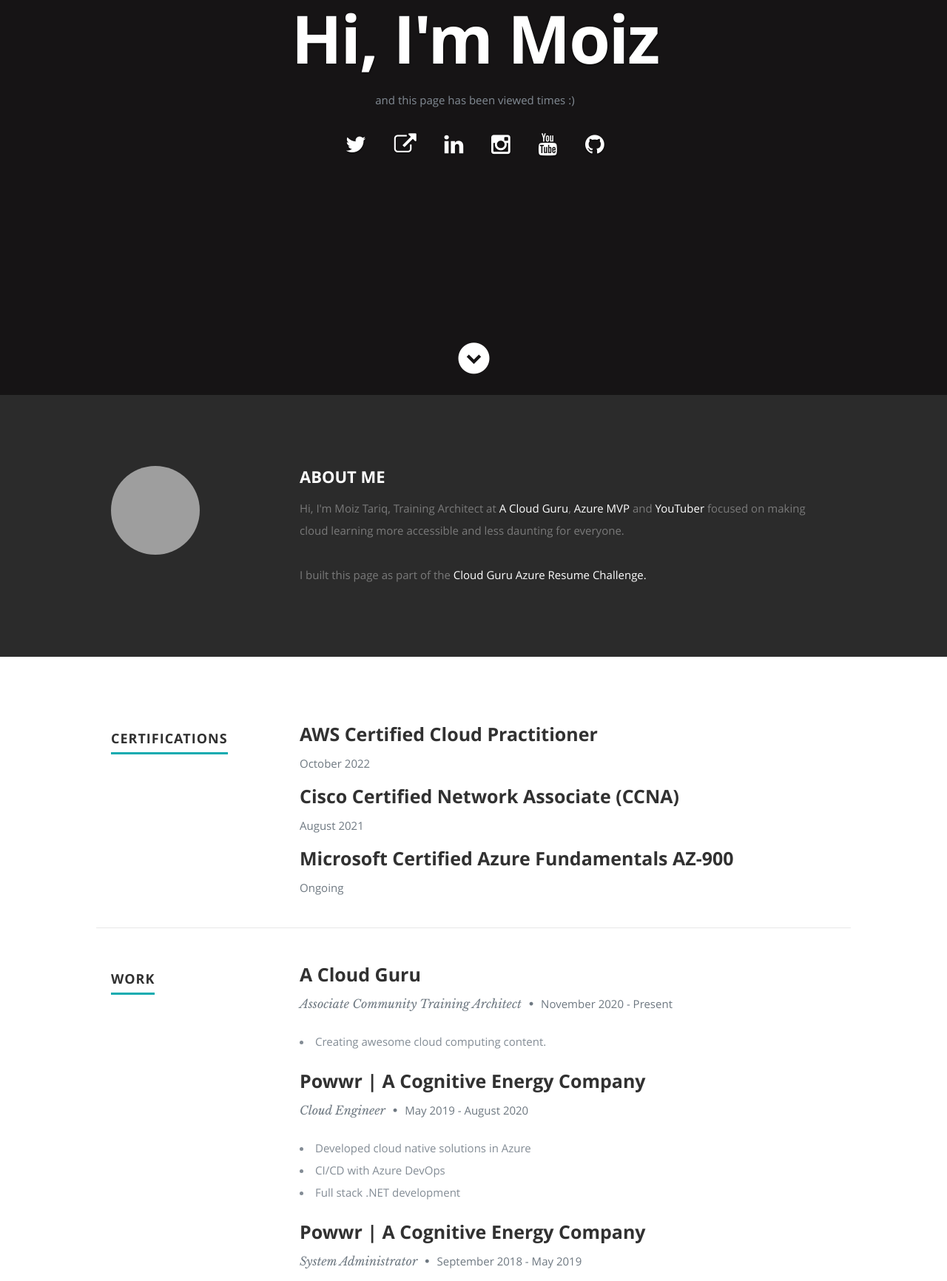
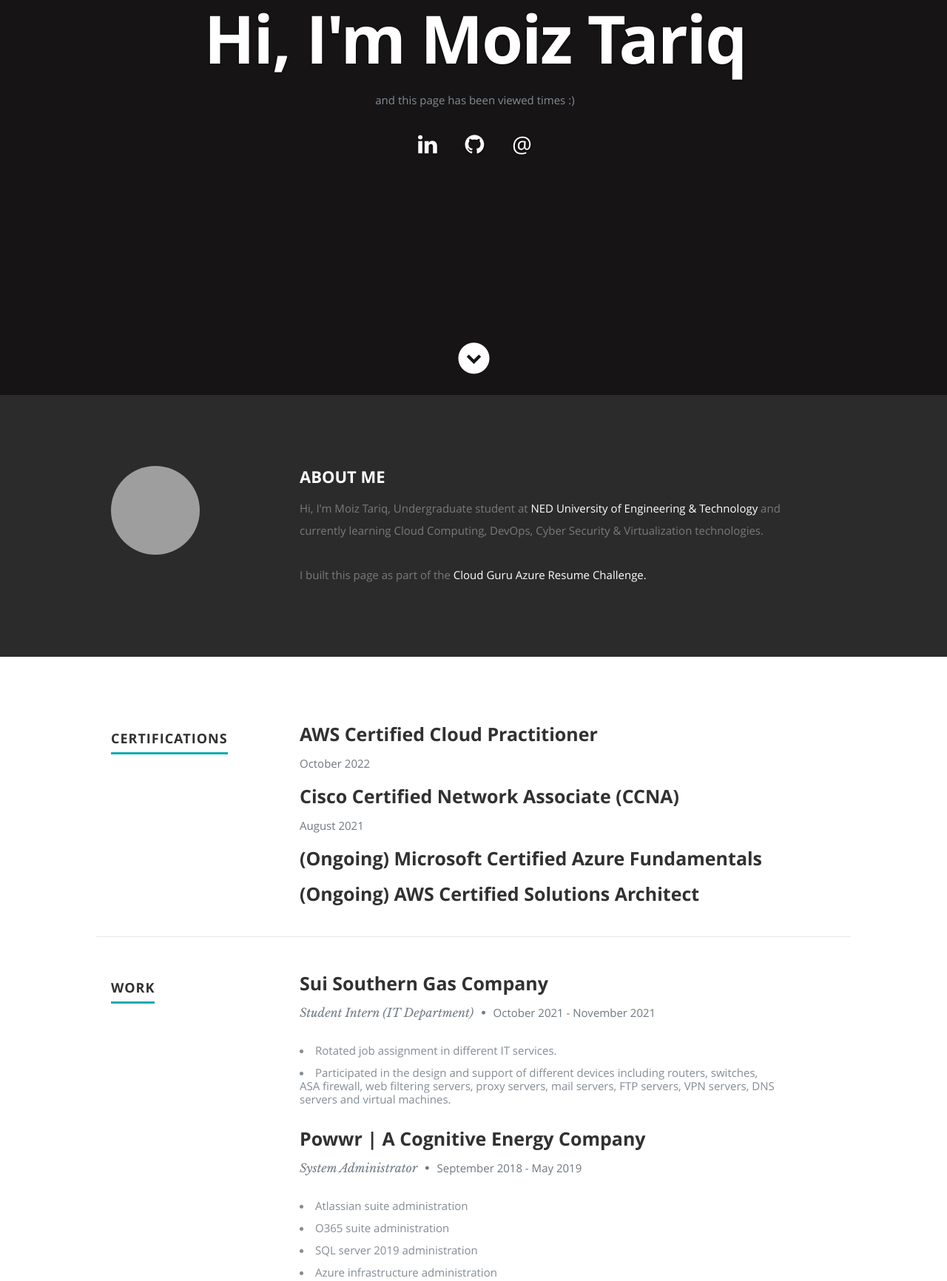
Before and after one commit to MoizTariq/azure-resume, a plain HTML site: page frontend/index.html in a window 1280 px wide. Shown: the part 266-1998 px from the top of the page at 74% size. Drawn offline with nearby package versions, Linux system fonts and the light colour scheme; grey boxes are pictures that could not be loaded; a script that the page names is missing.

Commit message:
Modified the links and work section

```diff
--- a/frontend/index.html
+++ b/frontend/index.html
@@ -54,16 +54,13 @@
 
       <div class="row banner">
          <div class="banner-text">
-            <h1 class="responsive-headline">Hi, I'm Moiz</h1>
+            <h1 class="responsive-headline">Hi, I'm Moiz Tariq</h1>
 
             <p>and this page has been viewed <a id="counter"></a> times :) </p>
             <ul class="social">
-               <li><a href="https://twitter.com/madebygps"><i class="fa fa-twitter"></i></a></li>
-               <li><a href="https://madebygps.com"><i class="fa fa-external-link"></i></a></li>
                <li><a href="https://linkedin.com/in/moiz-tariq"><i class="fa fa-linkedin"></i></a></li>
-               <li><a href="https://instagram.com/madebygps"><i class="fa fa-instagram"></i></a></li>
-               <li><a href="https://youtube.com/madebygps"><i class="fa fa-youtube"></i></a></li>
-               <li><a href="https://github.com/madebygps/MoizTariq"><i class="fa fa-github"></i></a></li>
+               <li><a href="https://github.com/MoizTariq/azure-resume"><i class="fa fa-github"></i></a></li>
+               <li><a href="mailto:tariqmoiz77@hotmail.com">@</a></li>
             </ul>
          </div>
       </div>
@@ -91,12 +88,12 @@
 
             <h2>ABOUT ME</h2>
 
-            <p> Hi, I'm Moiz Tariq, <span>Training Architect at <a href="https://acloud.guru">A Cloud Guru</a></span>, <span> <a href="https://mvp.microsoft.com/en-us/PublicProfile/5003866">Azure MVP</a></span>
-               and <span><a href="https://youtube.com/madebygps">YouTuber</a></span> focused on making cloud learning more accessible and less daunting for everyone.
+            <p> Hi, I'm Moiz Tariq, <span>Undergraduate student at <a href="https://www.neduet.edu.pk/">NED University of Engineering & Technology</a></span>
+            and currently learning Cloud Computing, DevOps, Cyber Security & Virtualization technologies.
 
          </br>
       </br>
-       I built this page as part of the <span><a href="https://github.com/madebygps/cgc-azure-resume">Cloud Guru Azure Resume Challenge.</a></span>
+       I built this page as part of the <span><a href="https://github.com/MoizTariq/azure-resume">Cloud Guru Azure Resume Challenge.</a></span>
 
 
          </div> <!-- end .main-col -->
@@ -146,8 +143,19 @@
 
                <div class="twelve columns">
 
-                  <h3>Microsoft Certified Azure Fundamentals AZ-900</h3>
-                  <p class="info"><em class="date">Ongoing</em></p>
+                  <h3>(Ongoing) Microsoft Certified Azure Fundamentals</h3>
+                  <p class="info"><em class="date"></em></p>
+
+               </div>
+
+            </div> <!-- item end -->
+
+            <div class="row item">
+
+               <div class="twelve columns">
+
+                  <h3>(Ongoing) AWS Certified Solutions Architect</h3>
+                  <p class="info"><em class="date"></em></p>
 
                </div>
 
@@ -172,28 +180,15 @@
 
                <div class="twelve columns">
 
-                  <h3>A Cloud Guru</h3>
-                  <p class="info">Associate Community Training Architect <span>&bull;</span> <em class="date">November 2020 - Present</em></p>
+                  <h3>Sui Southern Gas Company</h3>
+                  <p class="info">Student Intern (IT Department) <span>&bull;</span> <em class="date">October 2021 - November 2021</em></p>
 
                   <p>
-                  <li>Creating awesome cloud computing content.</li>
-                  </p>
-
-               </div>
-
-            </div> <!-- item end -->
-
-            <div class="row item">
-
-               <div class="twelve columns">
-
-                  <h3>Powwr | A Cognitive Energy Company</h3>
-                  <p class="info">Cloud Engineer <span>&bull;</span> <em class="date">May 2019 - August 2020</em></p>
-
-                  <p>
-                     <li>Developed cloud native solutions in Azure</li>
-                     <li>CI/CD with Azure DevOps</li>
-                     <li>Full stack .NET development</li>
+                  <li>Rotated job assignment in different IT services.</li>
+                  <li>Participated in the design and support of different devices
+                     including routers, switches, ASA firewall, web filtering
+                     servers, proxy servers, mail servers, FTP servers, VPN
+                     servers, DNS servers and virtual machines.</li>
                   </p>
 
                </div>
@@ -212,21 +207,6 @@
                   <li>O365 suite administration</li>
                   <li>SQL server 2019 administration</li>
                   <li>Azure infrastructure administration</li>
-                  </p>
-
-               </div>
-
-            </div> <!-- item end -->
-
-            <div class="row item">
-
-               <div class="twelve columns">
-
-                  <h3>Tech Boston</h3>
-                  <p class="info">Help Desk Analyst <span>&bull;</span> <em class="date">October 2016 - August 2018</em></p>
-
-                  <p>
-                  <li>Front line help desk IT support</li>
                   </p>
 
                </div>
```
